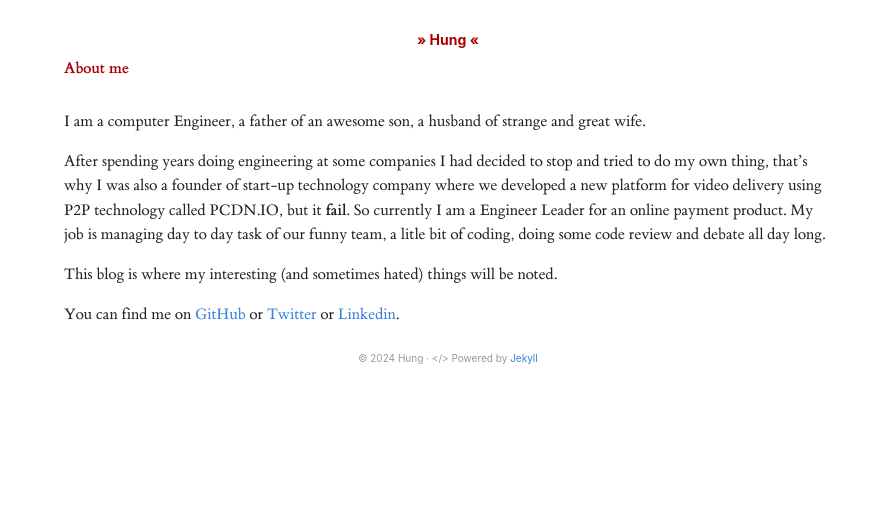
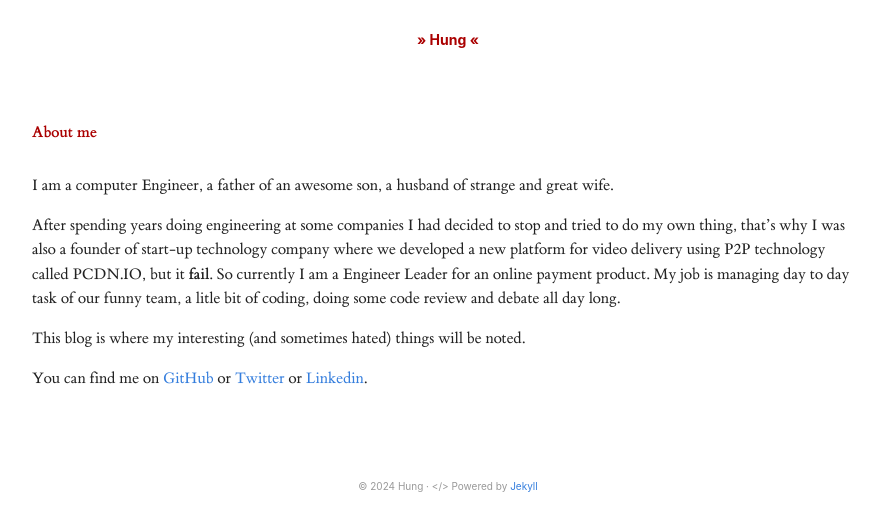
Before and after one commit to whatvn/whatvn.github.io, a Jekyll site: the page built from about.md, in a window 1280 px wide. Shown: the top 531 px of the page, without its empty margins (192-1072 px from the left). Built offline with Jekyll 4.4.1, drawn with Linux system fonts in a browser that asks for light colours; nearby versions of some CDN libraries.

Commit message:
revert for mobile

```diff
--- a/_layouts/default.html
+++ b/_layouts/default.html
@@ -34,8 +34,8 @@ layout: default
         </nav>
 
         <!-- mw8 bg-white center br2-ns -->
-        <!-- <main class="tl f6 relative pa4 pa5-ns overflow-hidden body"> -->
-        <main class="mw8 bg-white center br2-ns overflow-hidden body">
+        <main class="tl f6 relative pa4 pa5-ns overflow-hidden body">
+        <!-- <main class="mw8 bg-white center br2-ns overflow-hidden body"> -->
           {% if page.title %}
             <div class="mb4">
 
--- a/stylesheets/style.css
+++ b/stylesheets/style.css
@@ -158,7 +158,7 @@ code, tt, pre, pre > p {
     margin-left: auto;
     margin-right: auto;
     hyphens: auto;
-    max-width: 8in;
+    max-width: 10in;
 }
 
 .ava-center {
```
